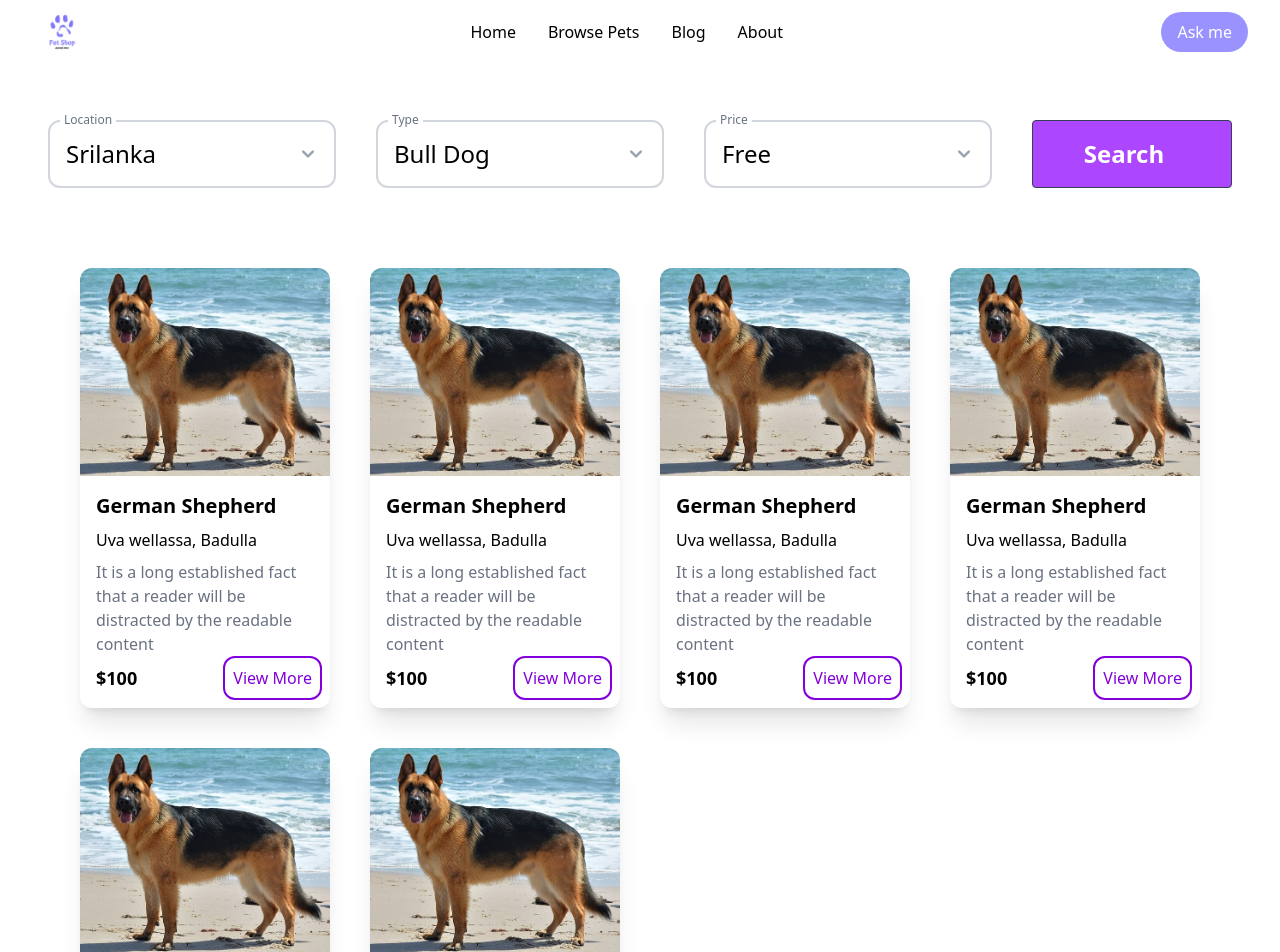
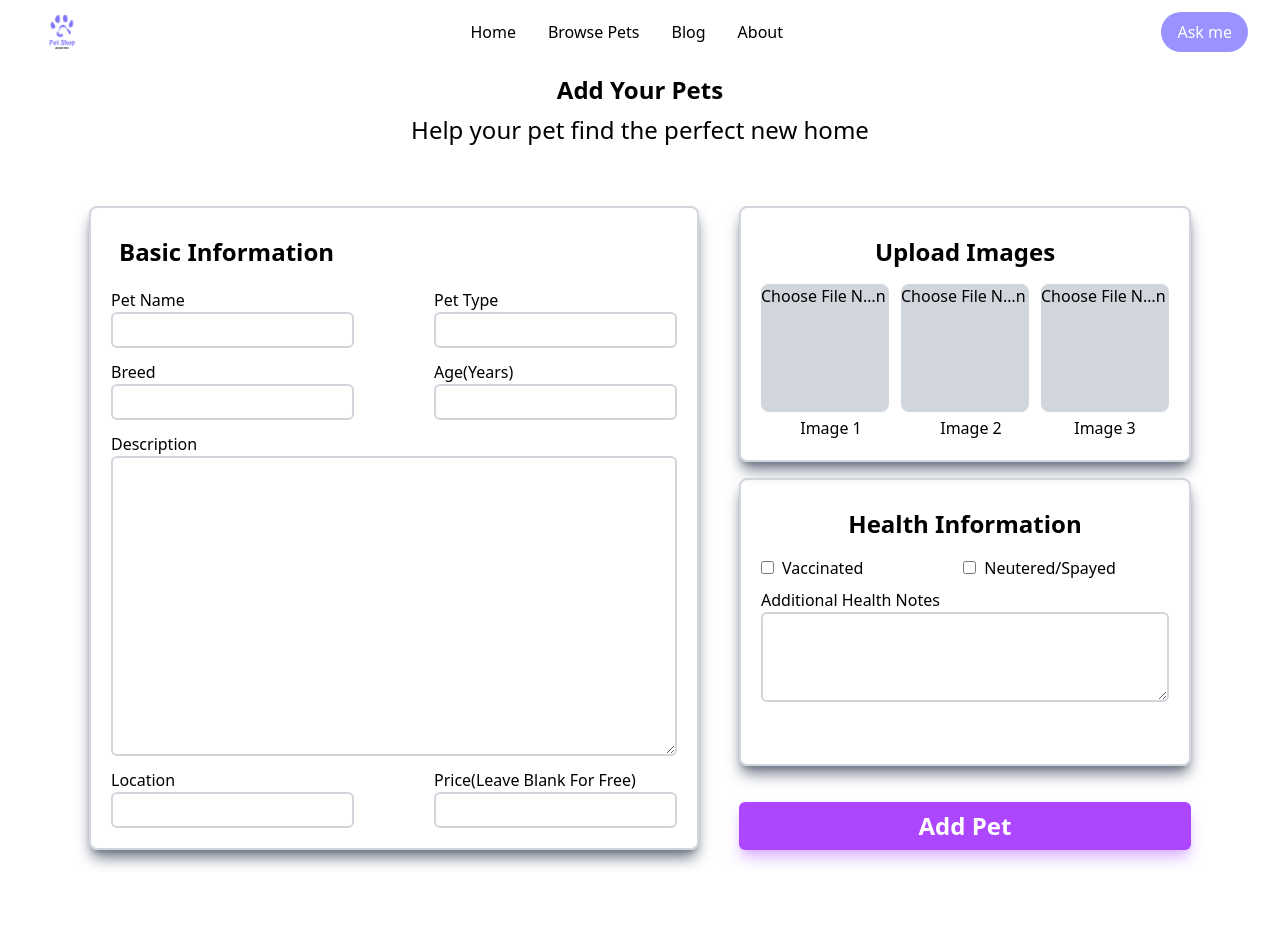
Before and after one commit to independent-project-2/HappyTail-Frontend, a React (Vite) app: page / in a window 1280 px wide. Shown: the top 952 px of the page. After the commit the page ends 872 px from the top, so only its background shows below. Built offline with nearby package versions, Linux system fonts and the light colour scheme.

Commit message:
make Add pets UI

```diff
--- a/src/App.tsx
+++ b/src/App.tsx
@@ -5,13 +5,14 @@ import Navbar from './components/nav'
 import Chatbot from './pages/chatbot'
 import BrowsePets from './pages/BrowsePets'
 import ViewPets from './components/ViewPets'
+import AddPets from './pages/AddPets'
 
 function App() {
 
   return (
     <>
       <Navbar/>
-      <BrowsePets/>
+      <AddPets/>
 
     </>
   )
--- /dev/null
+++ b/src/pages/AddPets.tsx
@@ -0,0 +1,170 @@
+import React from 'react'
+
+function AddPets() {
+    return (
+        <div className='h-screen mt-18 p-10 flex flex-col gap-10 text-black justify-center items-center'>
+            <div className='flex flex-col items-center gap-2'>
+                <h1 className='text-2xl font-bold'>Add Your Pets</h1>
+                <div className='text-2xl'>Help your pet find the perfect new home</div>
+            </div>
+
+            <form action=""
+                className='flex flex-row'
+            >
+                {/*Left Side Section*/}
+                {/*Basic Information Section*/}
+                <span className='flex flex-col gap-3 m-5 border-solid border-2 border-gray-300 p-5 rounded-lg shadow-gray-500 shadow-lg'>
+                    <div className='text-2xl font-bold m-2'>Basic Information</div>
+
+                    <div className='flex flex-row gap-20'>
+
+                        <div className='flex flex-col'>
+                            <label htmlFor="pet-name">Pet Name</label>
+                            <input
+                                type="text"
+                                id="pet-name"
+                                name="pet-name"
+                                className='border-solid border-2 border-gray-300 rounded-md p-1' />
+                        </div>
+
+                        <div className='flex flex-col'>
+                            <label htmlFor="pet-type">Pet Type</label>
+                            <input
+                                type="text"
+                                id="pet-type"
+                                name="pet-type"
+                                className='border-solid border-2 border-gray-300 rounded-md p-1' />
+                        </div>
+                    </div>
+
+                    <div className='flex flex-row gap-20'>
+                        <div className='flex flex-col'>
+                            <label htmlFor="breed">Breed</label>
+                            <input
+                                type="text"
+                                id="breed"
+                                name="breed"
+                                className='border-solid border-2 border-gray-300 rounded-md p-1' />
+                        </div>
+
+                        <div className='flex flex-col'>
+                            <label htmlFor="age">Age(Years)</label>
+                            <input
+                                type="text"
+                                id="age"
+                                name="age"
+                                className='border-solid border-2 border-gray-300 rounded-md p-1' />
+                        </div>
+                    </div>
+
+                    <div className='flex flex-col'>
+                        <label htmlFor="description">Description</label>
+                        <textarea
+                            id="description"
+                            className='border-solid border-2 border-gray-300 rounded-md p-1 h-75'
+                        ></textarea>
+                    </div>
+
+                    <div className='flex flex-row gap-20'>
+                        <div className='flex flex-col'>
+                            <label htmlFor="Location">Location</label>
+                            <input
+                                type="text"
+                                id="Location"
+                                name="Location"
+                                className='border-solid border-2 border-gray-300 rounded-md p-1' />
+                        </div>
+
+                        <div className='flex flex-col'>
+                            <label htmlFor="price">Price(Leave Blank For Free)</label>
+                            <input
+                                type="text"
+                                id="price"
+                                name="price"
+                                className='border-solid border-2 border-gray-300 rounded-md p-1' />
+                        </div>
+
+                    </div>
+                </span>
+
+                {/*Right Side Section*/}
+                <div className='flex flex-col gap-4 m-5'>
+
+                    {/*Upload Images Section*/}
+                    <span className='flex flex-col items-center gap-2 border-solid border-2 border-gray-300 p-5 rounded-lg shadow-gray-500 shadow-lg'>
+                        <div className='text-2xl font-bold m-2'>Upload Images</div>
+
+                        <div className='flex flex-row'>
+                            <div className='flex flex-col gap-1 justify-center items-center'>
+                                <div>
+                                    <input type="file" id='image-1' name='image-1'
+                                        className='box-content size-32 bg-gray-300 mr-3 rounded-lg' />
+                                </div>
+                                <label htmlFor='image-1'>Image 1</label>
+                            </div>
+
+                            <div className='flex flex-col gap-1 justify-center items-center'>
+                                <div>
+                                    <input type="file" id='image-2' name='image-2'
+                                        className='box-content size-32 bg-gray-300 mr-3 rounded-lg' />
+                                </div>
+                                <label htmlFor='image-2'>Image 2</label>
+                            </div>
+
+                            <div className='flex flex-col gap-1 justify-center items-center'>
+                                <div>
+                                    <input type="file" id='image-3' name='image-3'
+                                        className='box-content size-32 bg-gray-300 rounded-lg' />
+                                </div>
+                                <label htmlFor='image-3'>Image 3</label>
+                            </div>
+
+                        </div>
+                    </span>
+
+                    {/*Health Information Section*/}
+                    <span className='flex flex-col gap-2 h-full border-solid border-2 border-gray-300 p-5 rounded-lg shadow-gray-500 shadow-lg'>
+
+                        <div className='flex flex-row justify-center'>
+                            <div className='text-2xl font-bold m-2'>Health Information</div>
+                        </div>
+
+                        <div className='flex flex-row gap-25'>
+
+                            <div><input type='checkbox' id='vaccinated' name='vaccinated' />
+                                <label htmlFor='vaccinated' className='ml-2'>Vaccinated</label></div>
+
+                            <div><input type='checkbox' id='neutered' name='neutered' />
+                                <label htmlFor='neutered' className='ml-2'>Neutered/Spayed</label></div>
+
+                        </div>
+
+                        <div>
+                            <div className='left-auto'>Additional Health Notes</div>
+                            <textarea
+                                id="health-notes"
+                                className='border-solid border-2 border-gray-300 rounded-md p-1 w-full h-full'
+                            ></textarea>
+                        </div>
+                    </span>
+
+                    {/*Submit Button*/}
+                    <div className='flex justify-center items-center mt-5'>
+                        <button
+                            type="submit"
+                            className='bg-purple-500 text-white text-2xl font-bold px-5 py-2 rounded-md w-full shadow-lg shadow-purple-300 hover:bg-purple-800'
+                        >
+                            Add Pet
+                        </button>
+                    </div>
+                </div>
+
+
+
+            </form>
+
+        </div>
+    )
+}
+
+export default AddPets
```
Also changed, not shown: src/components/ImageUpload.tsx (added).
